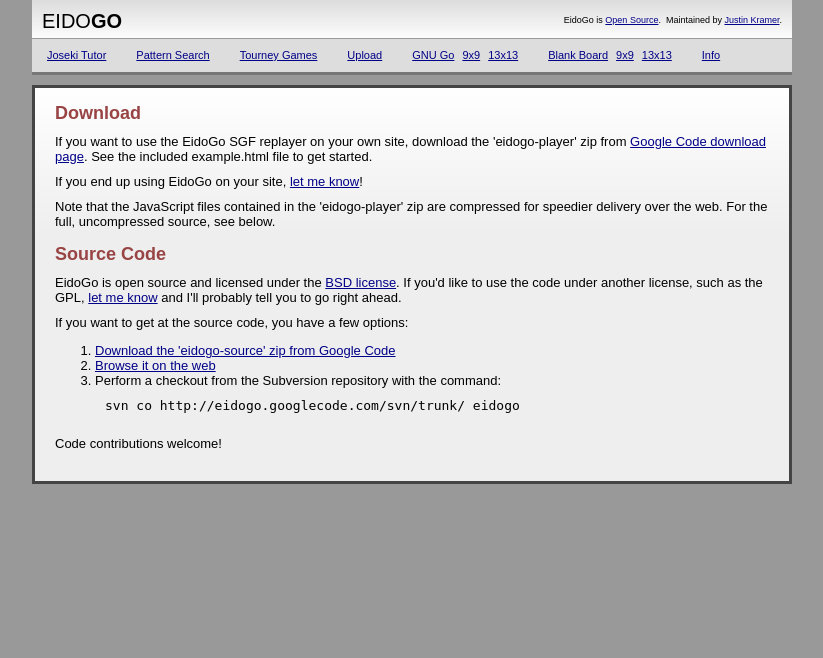
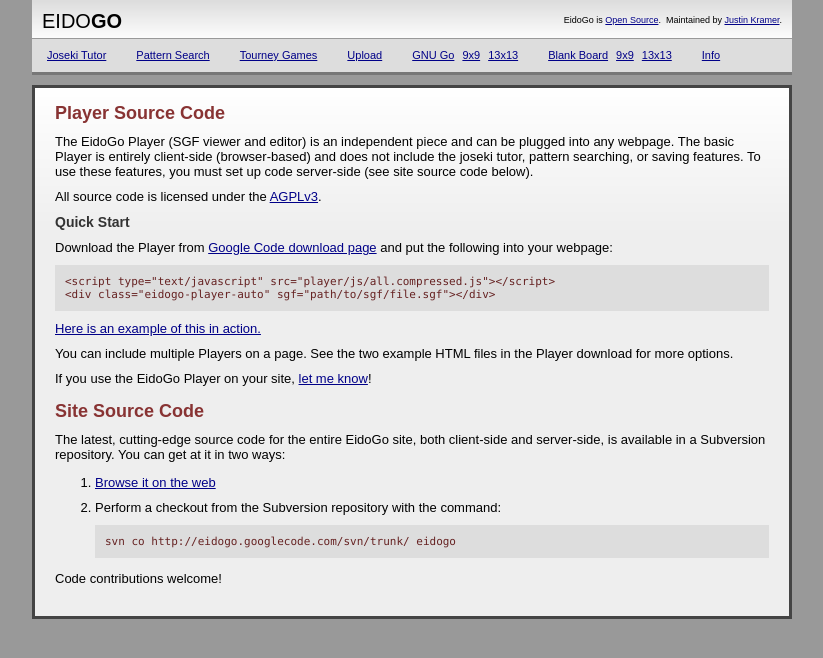
Before and after one commit to nullx002/eidogo, a PHP site: page /source.phtml in a window 1280 px wide. Shown: the top 658 px of the page, without its empty margins (228-1051 px from the left). Run offline with PHP 8.4, Linux system fonts and the light colour scheme.

Commit message:
changed license to AGPLv3, miscellaneous final tweaks

```diff
--- a/css/site-style.css
+++ b/css/site-style.css
@@ -57,11 +57,12 @@ h2 {
 	font-size: 18px;
 	margin: 15px 0 10px 0;
 	padding: 0;
-	color: #944;
+	color: #833;
 }
 h3 {
     font-size: 14px;
     margin: 10px 0 10px 0;
+    color: #333;
 }
 p {
 	margin: 10px 0 10px 0;
@@ -74,8 +75,14 @@ ol {
 pre, code {
 	font-weight: normal;
 	font-style: normal;
-    padding: 10px 5px;
+    font-family: monaco, monospace;
+    font-size: 11px;
+    color: #622;
     margin: 0;
+}
+pre {
+    padding: 10px;
+    background: #ddd;
 }
 #player-container {
   clear: both;
--- a/doc/todo.txt
+++ b/doc/todo.txt
@@ -15,7 +15,6 @@ planned for after 1.0
 - make tools selection prettier
 - KJD permalinks that only require one JSON request
 - exhaustive FF[4] SGF support
-- checkboxes for preferences
 
 maybe
 - improve overall speed (rendering, capturing, history, etc)
--- a/footer.phtml
+++ b/footer.phtml
@@ -3,11 +3,11 @@
 </div>
 
 <?php if ($_SERVER['HTTP_HOST'] == "eidogo.com") { ?>
-<!-- <script src="http://www.google-analytics.com/urchin.js" type="text/javascript"></script>
+<script src="http://www.google-analytics.com/urchin.js" type="text/javascript"></script>
 <script type="text/javascript">
 _uacct = "UA-1342901-1";
 urchinTracker();
-</script> -->
+</script>
 <? } ?>
 
 </body>
--- a/player/i18n/en.js
+++ b/player/i18n/en.js
@@ -1,3 +1,4 @@
+eidogo = window.eidogo || {};
 eidogo.i18n = eidogo.i18n || {
     'move':             'Move',
     'loading':          'Loading',
--- a/source.phtml
+++ b/source.phtml
@@ -2,35 +2,41 @@
 
 <div id="text-content">
 
-<h2>Download</h2>
+<h2>Player Source Code</h2>
 
-<p>If you want to use the EidoGo SGF replayer on your own site, download the 'eidogo-player' zip from
-<a href="http://code.google.com/p/eidogo/downloads/list">Google Code
-download page</a>. See the included example.html file to get started.</p>
+<p>The EidoGo Player (SGF viewer and editor) is an independent piece and can be
+    plugged into any webpage. The basic Player is entirely client-side (browser-based)
+    and does not include the joseki tutor, pattern searching, or saving features.
+    To use these features, you must set up code server-side (see site source code below).</p>
 
-<p>If you end up using EidoGo on your site, <script type="text/javascript">document.write(
+<p>All source code is licensed under the <a href="http://www.fsf.org/licensing/licenses/agpl-3.0.html">AGPLv3</a>.</p>
+
+<h3>Quick Start</h3>
+
+<p>Download the Player from <a href="http://code.google.com/p/eidogo/downloads/list">Google Code
+download page</a> and put the following into your webpage:</p>
+
+<pre><code>&lt;script type=&quot;text/javascript&quot; src=&quot;player/js/all.compressed.js&quot;&gt;&lt;/script&gt;
+&lt;div class=&quot;eidogo-player-auto&quot; sgf=&quot;path/to/sgf/file.sgf&quot;&gt;&lt;/div&gt;
+</code></pre>
+
+<p><a href="/example.html">Here is an example of this in action.</a></p>
+
+<p>You can include multiple Players on a page. See the two example HTML files in the Player download for more options.</p>
+
+<p>If you use the EidoGo Player on your site, <script type="text/javascript">document.write(
 "<n uers=\"znvygb:wx\100gva\056ah\">yrg zr xabj<\057n>".replace(/[a-zA-Z]/g, function(c){return String.fromCharCode((c<="Z"?90:122)>=(c=c.charCodeAt(0)+13)?c:c-26);}));
 </script>!</p>
 
-<p>Note that the JavaScript
-files contained in the 'eidogo-player' zip are compressed for speedier delivery over the web.
-For the full, uncompressed source, see below.</p>
+<h2>Site Source Code</h2>
 
-<h2>Source Code</h2>
-
-<p>EidoGo is open source and licensed under the
-<a href="http://www.opensource.org/licenses/bsd-license.php">BSD license</a>. If you'd like to use the code
-under another license, such as the GPL, <script type="text/javascript">document.write(
-"<n uers=\"znvygb:wx\100gva\056ah\">yrg zr xabj<\057n>".replace(/[a-zA-Z]/g, function(c){return String.fromCharCode((c<="Z"?90:122)>=(c=c.charCodeAt(0)+13)?c:c-26);}));
-</script> and I'll probably tell you to go right ahead.</p>
-
-<p>If you want to get at the source code, you have a few options:</p>
+<p>The latest, cutting-edge source code for the entire EidoGo site, both client-side and server-side,
+    is available in a Subversion repository. You can get at it in two ways:</p>
 
 <ol>
-    <li><a href="http://code.google.com/p/eidogo/downloads/list">Download the 'eidogo-source' zip from Google Code</a></li>
-	<li><a href="http://eidogo.googlecode.com/svn/">Browse it on the web</a></li>
-	<li> Perform a checkout from the Subversion repository with the command:
-		<pre><code>svn co http://eidogo.googlecode.com/svn/trunk/ eidogo</pre></code></p>
+	<li><p><a href="http://eidogo.googlecode.com/svn/">Browse it on the web</a></p></li>
+	<li><p>Perform a checkout from the Subversion repository with the command:</p>
+		<pre><code>svn co http://eidogo.googlecode.com/svn/trunk/ eidogo</pre></code>
 </ol>
 
 <p>Code contributions welcome!</p>
```
Also changed, not shown: doc/overview.txt (+14 -8 lines), index.phtml (+4 -4 lines), player/js/board.js (+4 -4 lines), player/js/eidogo.js (+4 -4 lines), player/js/gametree.js (+4 -4 lines), player/js/init.js (+9 -6 lines), player/js/lang.js (+4 -3 lines), player/js/player.js (+6 -4 lines), player/js/rules.js (+4 -4 lines), player/js/sgf.js (+4 -4 lines), player/js/util.js (+4 -3 lines), player/js/all.compressed.js.
